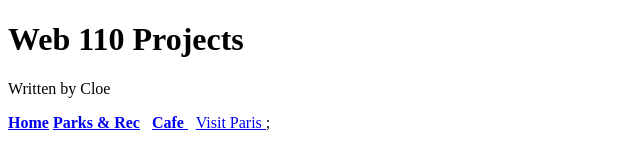
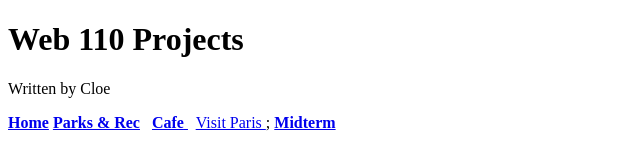
Before and after one commit to thecsnider/web110fall, a plain HTML site: page index.html in a window 1280 px wide. Shown: the full height of the page, 0-640 px from the left. Drawn offline with Linux system fonts and the light colour scheme.

Commit message:
Update index.html

```diff
--- a/index.html
+++ b/index.html
@@ -12,6 +12,7 @@
 			<a href="Week2Project/home.html"><b>Parks &amp; Rec</b></a> &nbsp;
 			<a href="week4project/home.html"><b>Cafe</b> </a> &nbsp;
 			<a href="week6project/home.html"><b></b>Visit Paris</b> </a>;
+			<a href="midterm110/home.html"><b>Midterm</b>
 		</nav>
 	</body>
 
```
